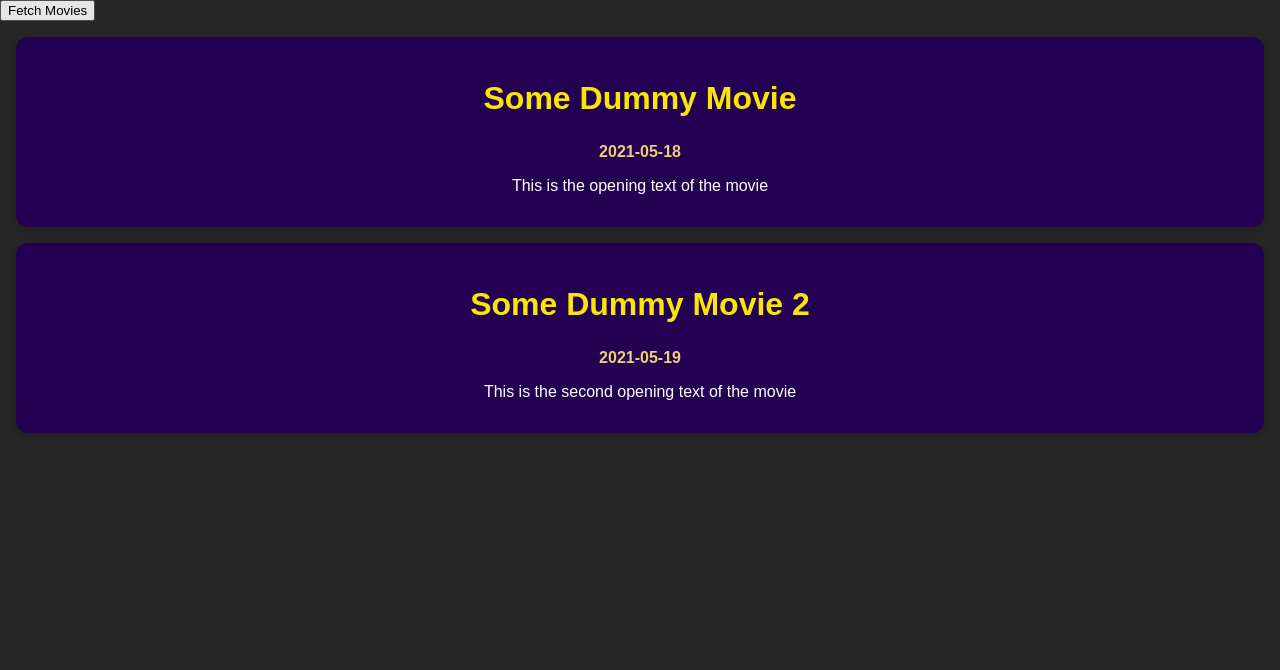
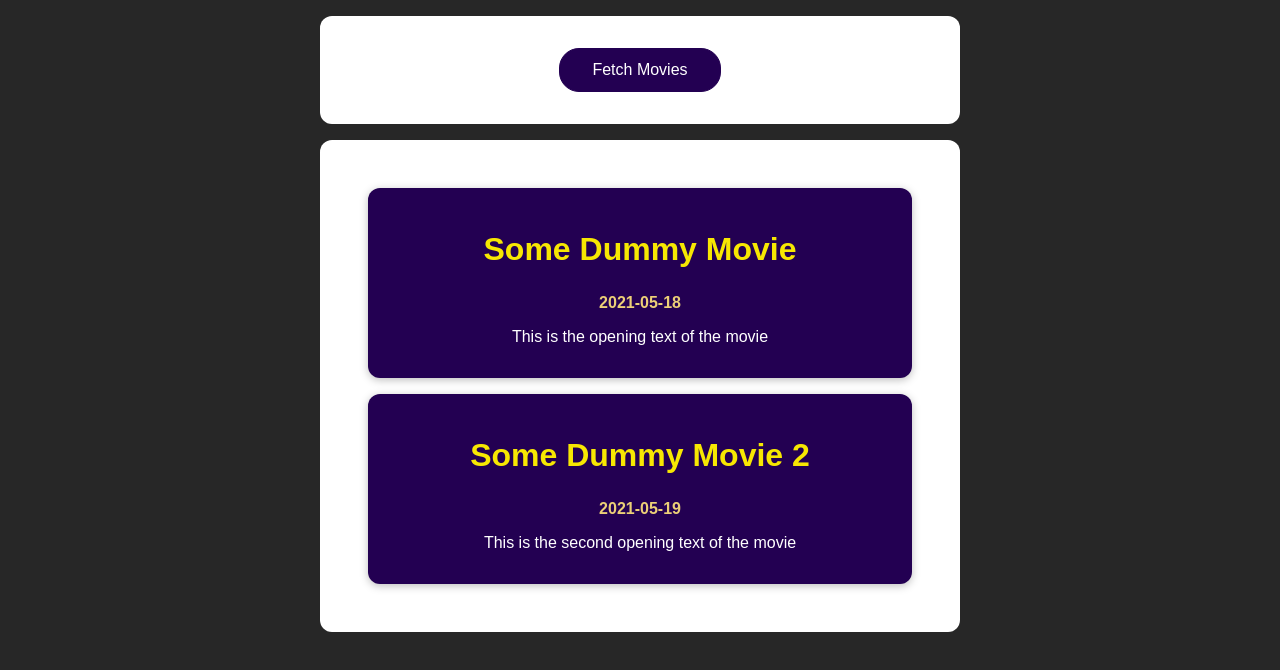
Before and after one commit to Emmychriss/movieSearchHttps, a React (Create React App) app: page / in a window 1280 px wide. Shown: the top 670 px of the page. Built offline with nearby package versions, Linux system fonts and the light colour scheme.

Commit message:
styled app component

```diff
--- a/src/App.css
+++ b/src/App.css
@@ -0,0 +1,29 @@
+section {
+  margin: 1rem auto;
+  width: 90%;
+  max-width: 40rem;
+  text-align: center;
+  background-color: white;
+  padding: 2rem;
+  border-radius: 12px;
+}
+
+button {
+  font: inherit;
+  cursor: pointer;
+  background: #230052;
+  border: 1px solid #230052;
+  color: white;
+  padding: 0.75rem 2rem;
+  border-radius: 20px;
+}
+
+button:focus {
+  outline: none;
+}
+
+button:hover,
+button:active {
+  background-color: #460897;
+  border-color: #460897;
+}
```
